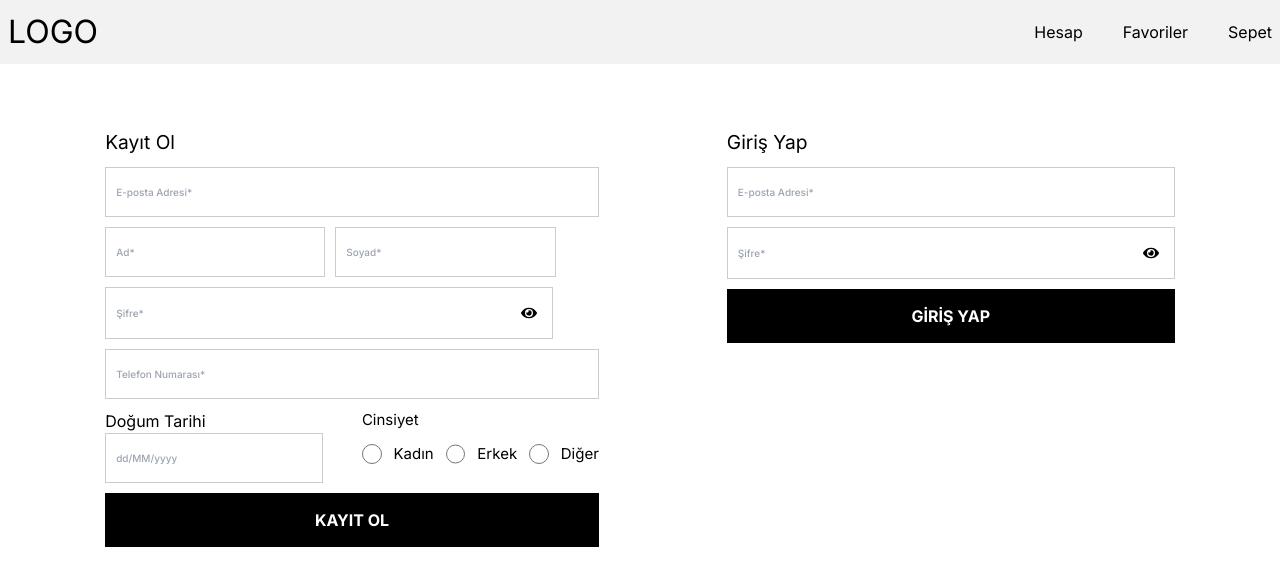
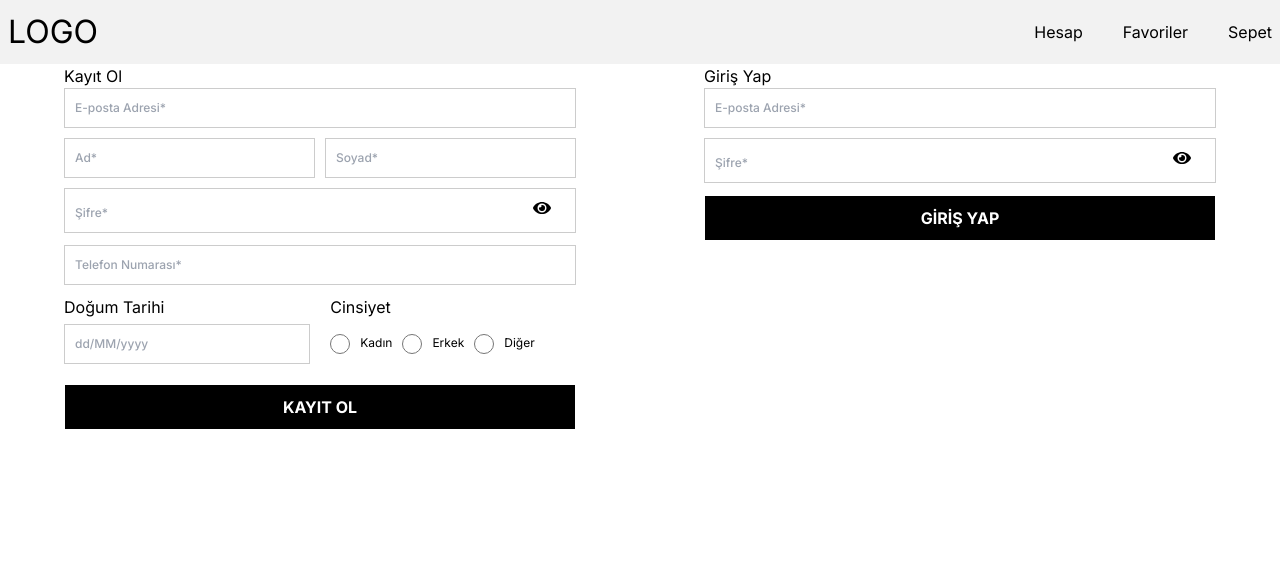
Before and after one commit to mrvozturk/DigitalEmporium, a Next.js app: page /auth in a window 1280 px wide. Shown: the top 586 px of the page. Built offline with nearby package versions, Linux system fonts and the light colour scheme.

Commit message:
css updated

```diff
--- a/src/app/auth/index.module.css
+++ b/src/app/auth/index.module.css
@@ -2,11 +2,11 @@
   display: flex;
   justify-content: center;
   gap: 10vw;
-  margin: 5vw auto;
 }
 
-.container :hover {
-  border-color: black;
+.formContainer,
+.loginFormContainer {
+  width: 40%;
 }
 
 .formContainer form,
@@ -15,128 +15,94 @@
   flex-direction: column;
 }
 
-.formContainer h2,
-.loginFormContainer h2 {
-  font-size: 1.2em;
+.formContainer input[type='email'],
+.loginFormContainer input[type='email'],
+.formContainer input[type='text'],
+.formContainer input[type='tel'] {
+  width: 100%;
+  padding: 10px;
   margin-bottom: 10px;
-}
-
-.registrationForm input,
-.loginForm input {
+  border: 1px solid #ccc;
+  box-sizing: border-box;
   outline: none;
+  font-size: 12px;
   font-weight: 500;
-  border: 1px solid rgba(0, 0, 0, 0.2);
-  padding-left: 10px;
-  font-size: 10px;
-  width: 100%;
-  height: 50px;
-  margin-bottom: 10px;
 }
 
 .nameContainer {
   display: flex;
-  gap: 10px;
+  justify-content: space-between;
 }
 
-.nameContainer input {
-  width: 17.2vw;
+.nameContainer input[type='text'] {
+  width: calc(50% - 5px);
 }
 
 .passwordInputContainer {
-  width: 35vw;
-  margin-bottom: 10px;
-  display: flex;
+  margin-bottom: 12px;
   border: 1px solid rgba(0, 0, 0, 0.2);
-}
-.passwordInputContainer button {
-  margin-right: 15px;
+  padding: 10px;
+  font-size: 12px;
+  font-weight: 500;
 }
 
-.registrationForm .passwordWrapper,
-.loginFormContainer .passwordWrapper {
-  border: none;
-  margin-bottom: 0 !important;
+.passwordWrapper {
+  width: calc(100% - 32px);
 }
 
-.dateContainer input {
-  display: flex;
-  width: 17vw;
+.eyeButton {
+  font-size: 18px;
 }
 
 .dateGenderContainer {
   display: flex;
   justify-content: space-between;
-  align-items: flex-start;
+  margin-bottom: 10px;
+
 }
 
 .dateContainer,
 .genderContainer {
+  width: 48%;
   display: flex;
-  flex: 1;
   flex-direction: column;
-  width: 48%;
-}
-.genderContainer {
-  gap: 12px;
-  margin-left: 2.5vw;
 }
 
+.dateContainer label,
 .genderContainer label {
-  font-size: 15px;
+  margin-bottom: 5px;
+
 }
+
+.dateContainer .react-datepicker-wrapper,
+.dateContainer .react-datepicker__input-container input {
+  width: 100%;
+}
+
 .genderContainer div {
   display: flex;
-  gap: 12px;
-  margin-top: 0;
+  gap: 10px;
+  font-size: 12px;
+  margin-top: 10px;
 }
 
 .genderContainer input[type='radio'] {
-  width: 22px;
-  height: 22px;
+  width: 20px;
+  height: 20px;
 }
 
 .signUpButton,
 .loginButton {
   width: 100%;
-  height: 100%;
-  padding: 14px;
-  border: 1px solid transparent;
-  font-size: 0.8rem;
+  padding: 10px;
   background-color: rgba(0, 0, 0);
   color: rgba(255, 255, 255);
+  border: 1px solid;
   font-weight: bold;
-  font-size: 16px;
 }
 
-.loginButton:hover,
-.signUpButton:hover {
+.signUpButton:hover,
+.loginButton:hover {
   background-color: rgba(255, 255, 255);
   color: rgba(0, 0, 0);
-  border-color: black;
 }
-
-@media (max-width: 768px) {
-  .container {
-    display: flex;
-    flex-direction: column;
-    justify-content: center;
-    align-items: center;
-    gap: 20px;
-    padding: 0 30vw;
-    max-width: 450;
-  }
-
-  .formContainer,
-  .loginFormContainer {
-    width: 100%;
-  }
-
-  .dateGenderContainer {
-    flex-direction: column;
-  }
-
-  .dateContainer,
-  .genderContainer {
-    width: 100%;
-  }
-}
```
